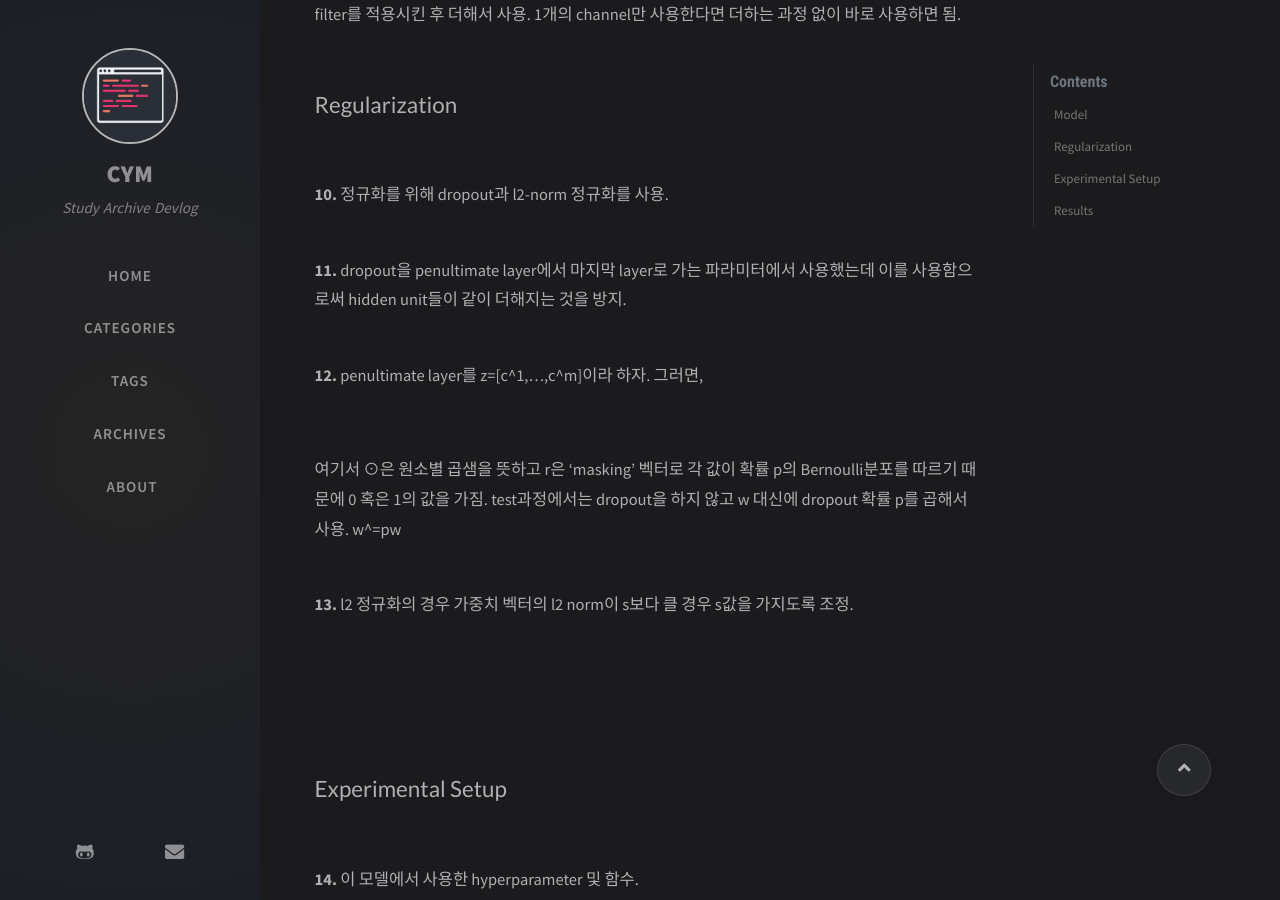
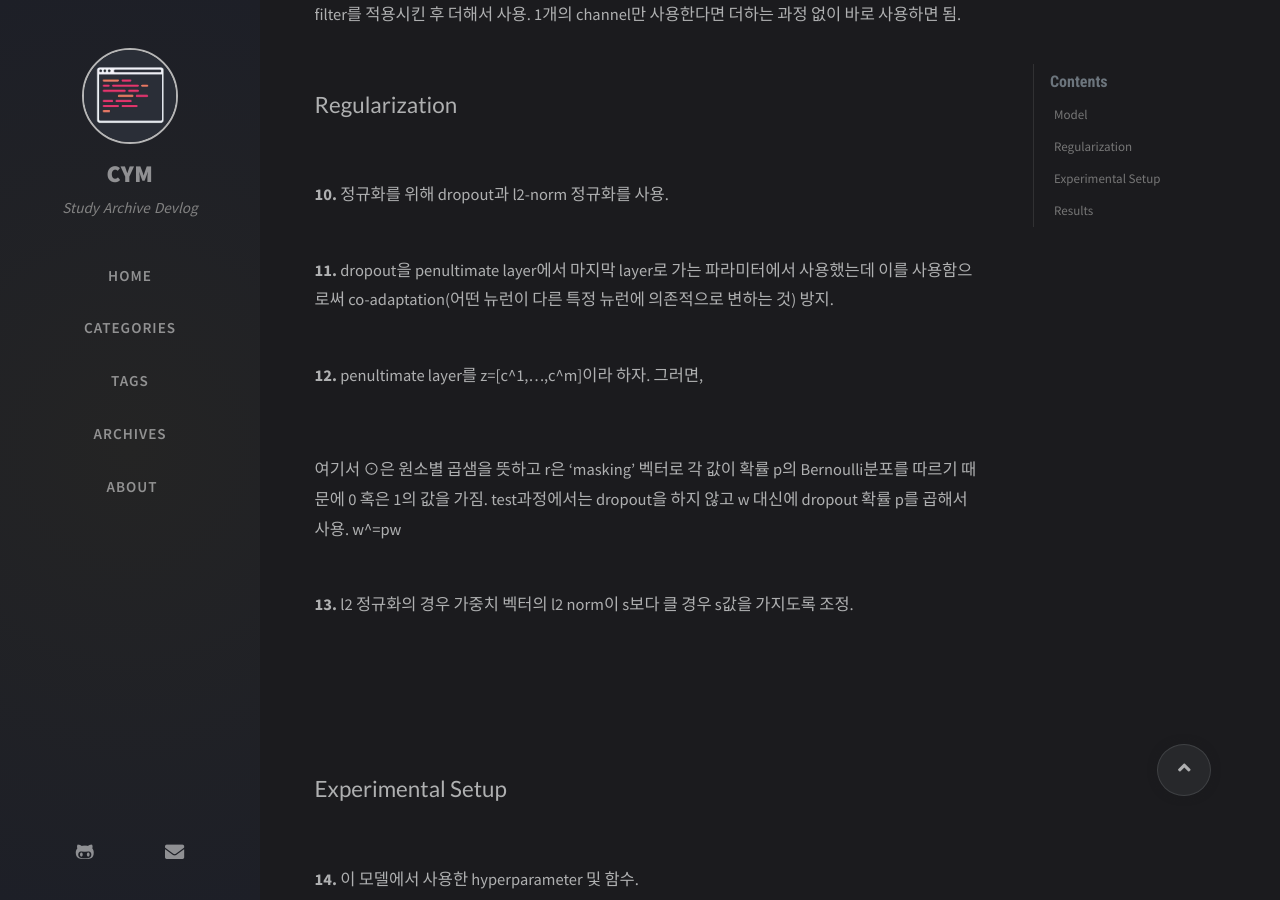
Before and after one commit to cym-2/cym-2.github.io, a Jekyll site: the page built from _posts/2021-01-27-ap1.md, in a window 1280 px wide and 900 px high, scrolled down 1568 px. Built offline with Jekyll 4.4.1, drawn with Linux system fonts in a browser that asks for light colours; nearby versions of some CDN libraries; comment, search, counter and statistics services are not loaded.

Commit message:
Update 2021-01-27-ap1.md

```diff
--- a/_posts/2021-01-27-ap1.md
+++ b/_posts/2021-01-27-ap1.md
@@ -66,7 +66,7 @@ tags: [ai_paper]
 **10.** 정규화를 위해 dropout과 l2-norm 정규화를 사용.<br>
 <br>
 
-**11.** dropout을 penultimate layer에서 마지막 layer로 가는 파라미터에서 사용했는데 이를 사용함으로써 hidden unit들이 같이 더해지는 것을 방지.<br>
+**11.** dropout을 penultimate layer에서 마지막 layer로 가는 파라미터에서 사용했는데 이를 사용함으로써 co-adaptation(어떤 뉴런이 다른 특정 뉴런에 의존적으로 변하는 것) 방지.<br>
 <br>
 
 **12.** penultimate layer를 z=[c^1,…,c^m]이라 하자. 그러면,
```
